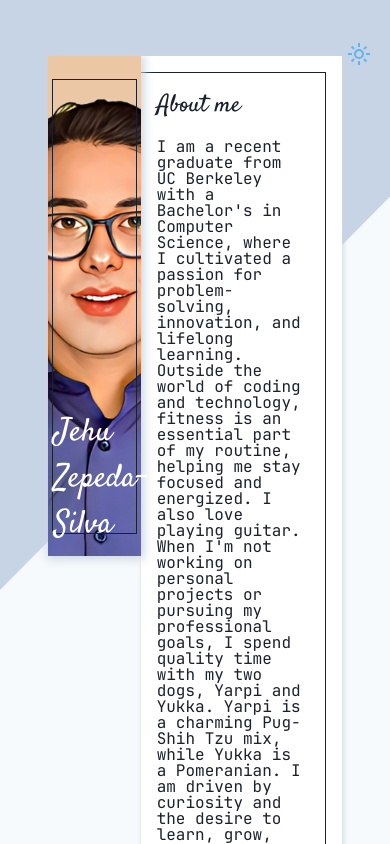
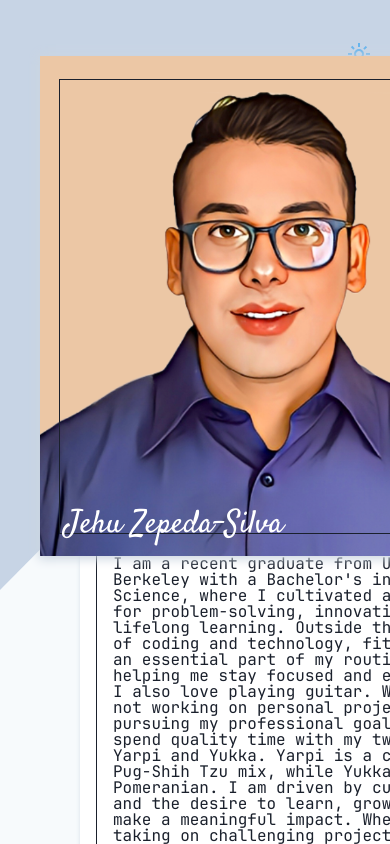
Before and after one commit to jehuzepedasilva2/homepage, a website built with webpack: page src/template.html in a window 390 px wide. Shown: the top 844 px of the page. Built offline with nearby package versions, Linux system fonts and the light colour scheme.

Commit message:
responsive to tablet sizes now, added @media for table in css file

```diff
--- a/src/styles.css
+++ b/src/styles.css
@@ -354,3 +354,65 @@ main,
     transform: scaleY(1)
   }
 }
+
+/* for tablet */
+@media (max-width: 1200px) {
+
+  body {
+    padding: 5rem;
+    padding-top: 0.5rem;
+  }
+
+  header {
+    position: relative;
+  }
+
+  .pic-container {
+    position: absolute;
+    height: 500px;
+    width: 433px;
+    top: 0;
+    left: -2.5rem;
+  }
+
+  .outer-border {
+    border-left: 1px solid var(--text-color);
+  }
+
+  .outer-border h2::before {
+    content: "";
+    width: 370px;
+    height: 1px;
+    float: left;
+  }
+
+  .outer-border p::before {
+    content: "";
+    width: 370px;
+    height: 320px;
+    float: left;
+  }
+
+  .about-me {
+    justify-self: center;
+    align-self: center;
+    margin-top: 6rem;
+    padding-left: 1rem;
+  }
+
+  .card {
+    width: calc((100vw - 9rem - 2 * 1.5rem) / 2);
+  }
+
+  footer {
+    margin-left: -5rem;
+    margin-right: -5rem;
+    margin-bottom: -5rem;
+  }
+
+  .designed-by {
+    margin-left: -5rem;
+    margin-bottom: -5rem;
+  }
+
+}
```
